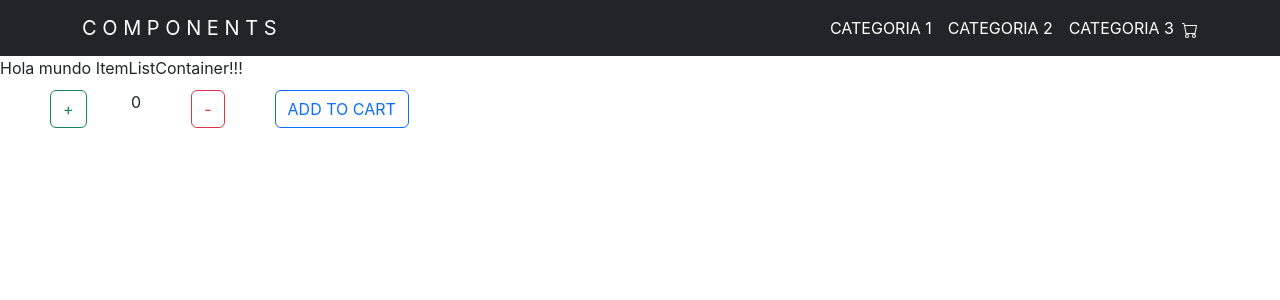
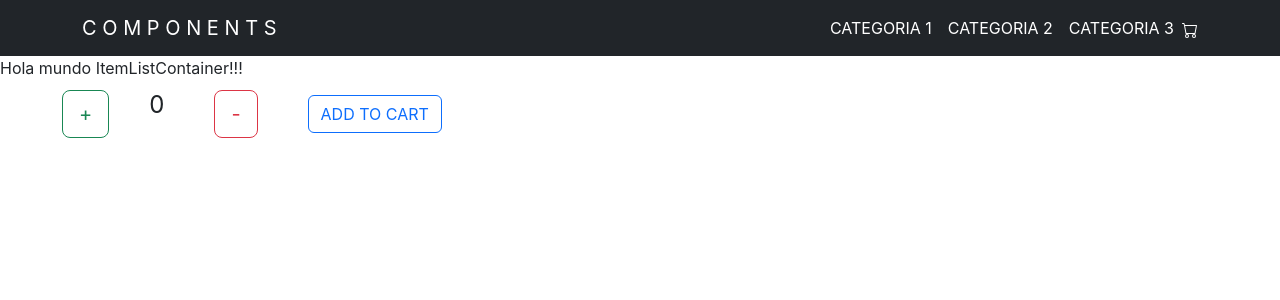
Before and after one commit to danirodri04/components-shop, a React (Create React App) app: page / in a window 1280 px wide. Shown: the top 300 px of the page. Built offline with nearby package versions, Linux system fonts and the light colour scheme.

Commit message:
Proyecto React

```diff
--- a/src/App.css
+++ b/src/App.css
@@ -5,4 +5,5 @@
 
 .contador {
     margin-left: 40px;
+    margin-top: 5px;
 }
--- a/src/components/ItemCount.jsx
+++ b/src/components/ItemCount.jsx
@@ -21,11 +21,13 @@ const ItemCount = () => {
 
     return (
       <>
-      <div>
-          <button className = 'button btn btn-outline-success' onClick={() => Increment()}>+</button> <span className = "contador">{contador}</span>
-          <button className = 'button btn btn-outline-danger' onClick={() => Decrement()}>-</button>
+      <div className='container-fluid'>
+          <button className = 'button btn btn-outline-success btn-lg' onClick={() => Increment()}>+</button>
+            <span className = "contador fs-4">{contador}</span>
+          <button className = 'button btn btn-outline-danger btn-lg' onClick={() => Decrement()}>-</button>
           <button className = 'button btn btn-outline-primary'>ADD TO CART</button>
       </div>
+
       </>
     )
 
```
